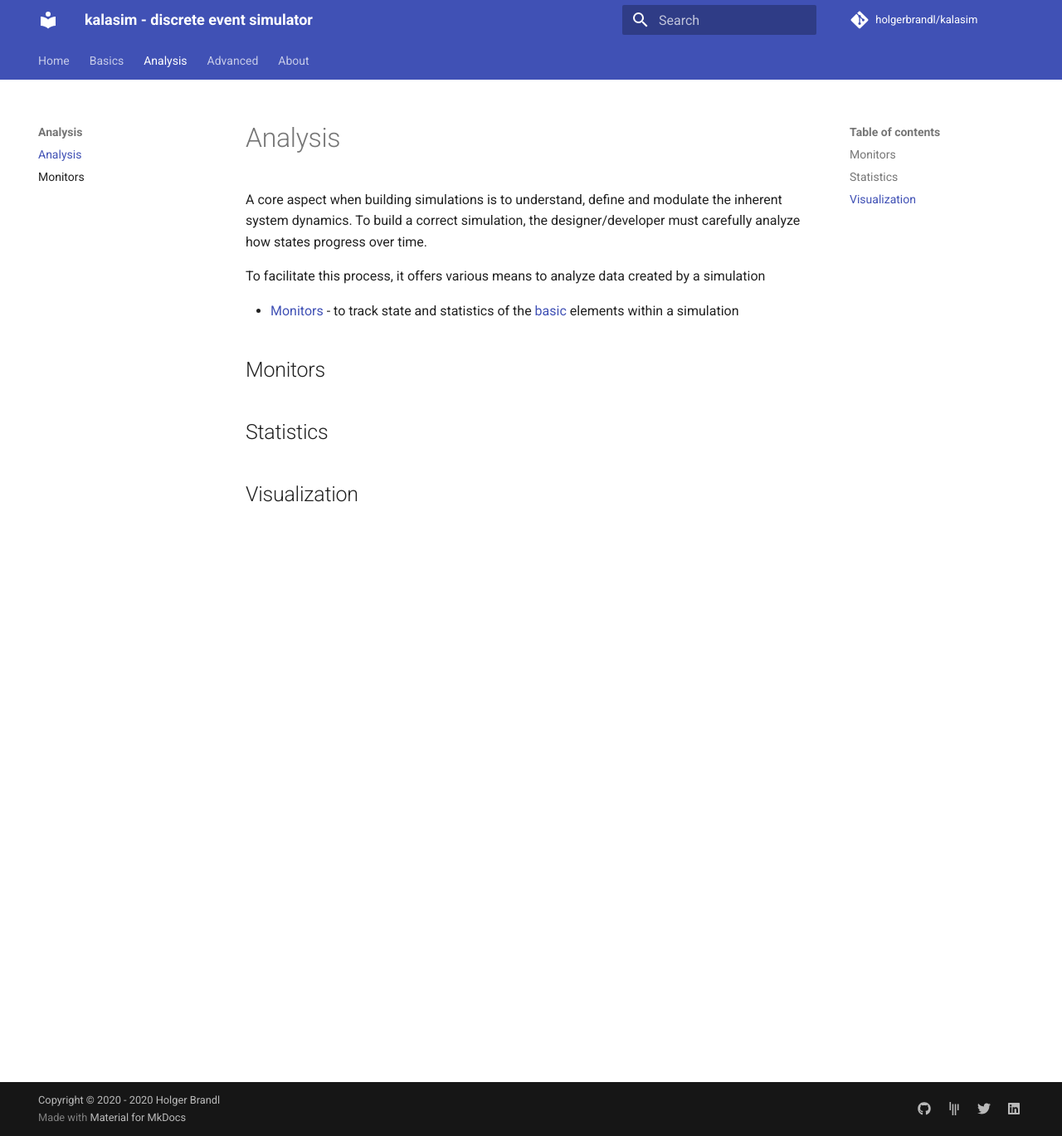
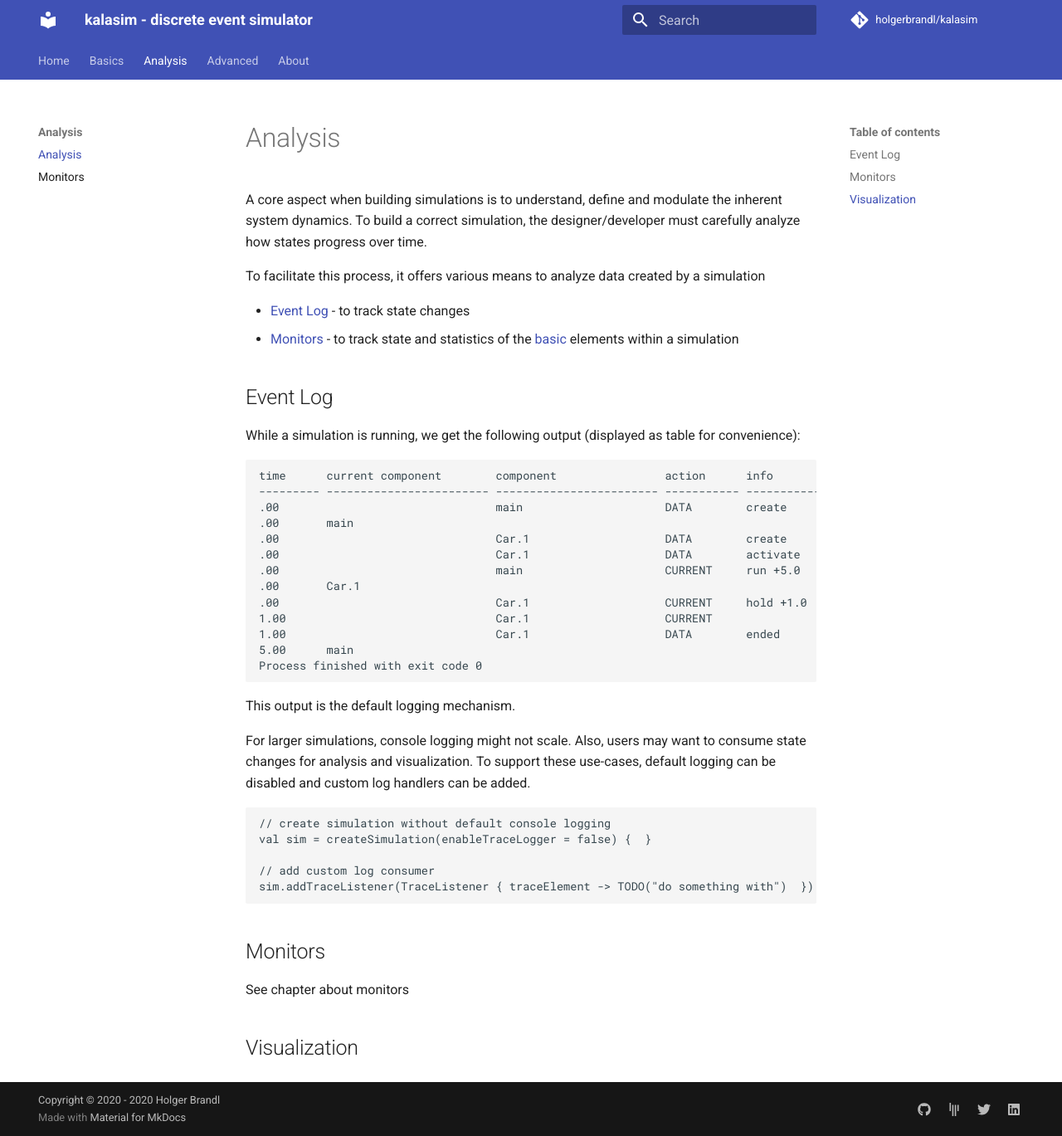
Before and after one commit to holgerbrandl/kalasim, an MkDocs documentation site: the page built from docs/userguide/docs/analysis.md, in a window 1280 px wide and 1369 px high. Shown: the whole window at 83% size. Built offline with MkDocs 1.6.1 and Material for MkDocs 9.7.7, drawn with Linux system fonts in a browser that asks for light colours; comment, search, counter and statistics services are not loaded.

Commit message:
Continued documentation

````diff
--- a/docs/userguide/docs/analysis.md
+++ b/docs/userguide/docs/analysis.md
@@ -4,13 +4,45 @@ A core aspect when building simulations is to understand, define and modulate th
 
 To facilitate this process, it offers various means to analyze data created by a simulation
 
+* [Event Log](#event-log) - to track state changes
 * [Monitors](monitors.md) - to track state and statistics of the [basic](basics.md) elements within a simulation
+
+
+## Event Log
+
+While a simulation is running, we get the following output (displayed as table for convenience):
+
+```
+time      current component        component                action      info
+--------- ------------------------ ------------------------ ----------- -----------------------------
+.00                                main                     DATA        create
+.00       main
+.00                                Car.1                    DATA        create
+.00                                Car.1                    DATA        activate
+.00                                main                     CURRENT     run +5.0
+.00       Car.1
+.00                                Car.1                    CURRENT     hold +1.0
+1.00                               Car.1                    CURRENT
+1.00                               Car.1                    DATA        ended
+5.00      main
+Process finished with exit code 0
+```
+
+This output is the default logging mechanism.
+
+For larger simulations, console logging might not scale. Also, users may want to consume state changes for analysis and visualization. To support these use-cases, default logging can be disabled and custom log handlers can be added.
+
+```kotlin
+// create simulation without default console logging
+val sim = createSimulation(enableTraceLogger = false) {  }
+
+// add custom log consumer
+sim.addTraceListener(TraceListener { traceElement -> TODO("do something with")  })
+```
 
 
 ## Monitors
 
-
-## Statistics
-
+See chapter about monitors
 
 ## Visualization
````
Also changed, not shown: docs/userguide/docs/basics.md (+7 -3 lines), docs/userguide/docs/component.md (+3 -3 lines), docs/userguide/docs/monitors.md (+29 -11 lines), docs/userguide/docs/basics_images/event_loop.png (added), docs/userguide/docs/monitors_images/monitor.png (added), 3 other files.
